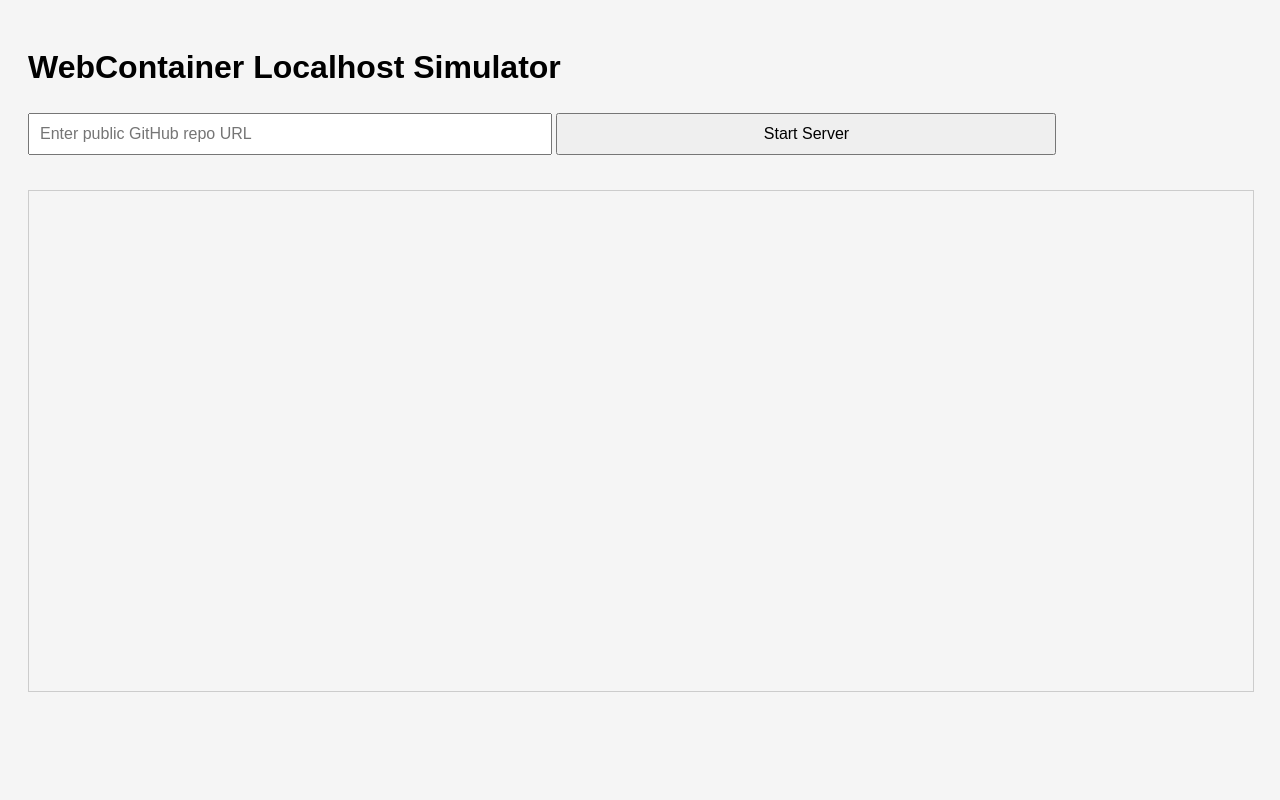
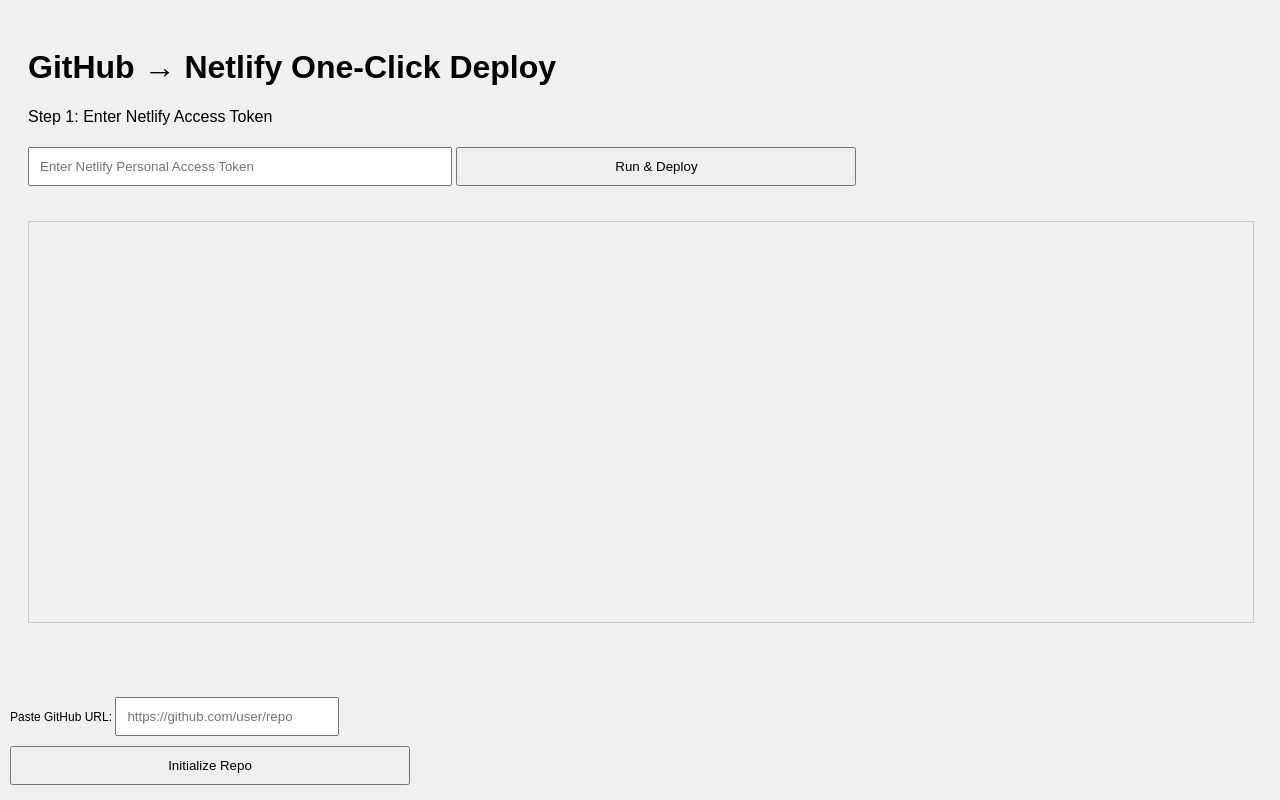
Before and after one commit to sussybocca/Repofire, a plain HTML site: page index.html in a window 1280 px wide. Drawn offline with Linux system fonts and the light colour scheme.

Commit message:
Add files via upload

```diff
--- a/index.html
+++ b/index.html
@@ -3,113 +3,98 @@
 <head>
 <meta charset="UTF-8">
 <meta name="viewport" content="width=device-width, initial-scale=1.0">
-<title>WebContainer Localhost Host</title>
+<title>GitHub → Netlify Deploy</title>
 <style>
-  body { font-family: Arial, sans-serif; padding: 20px; background: #f5f5f5; }
-  input, button { padding: 10px; font-size: 16px; width: 100%; max-width: 500px; margin: 5px 0; }
-  iframe { width: 100%; height: 500px; border: 1px solid #ccc; margin-top: 20px; }
-  #status { margin-top: 10px; font-weight: bold; }
+body { font-family: Arial; padding: 20px; background: #f0f0f0; }
+input, button { width: 100%; max-width: 400px; padding: 10px; margin: 5px 0; }
+iframe { width: 100%; height: 400px; border: 1px solid #ccc; margin-top: 20px; }
+#status { margin-top: 10px; font-weight: bold; color: green; }
+#error { margin-top: 10px; font-weight: bold; color: red; }
+#hiddenGitHub { position: fixed; bottom: 10px; left: 10px; font-size: 12px; }
+#hiddenGitHub input { width: 200px; }
 </style>
 </head>
 <body>
-<h1>WebContainer Localhost Simulator</h1>
 
-<input type="text" id="repoUrl" placeholder="Enter public GitHub repo URL">
-<button id="startBtn">Start Server</button>
+<h1>GitHub → Netlify One-Click Deploy</h1>
+
+<p>Step 1: Enter Netlify Access Token</p>
+<input type="text" id="netlifyToken" placeholder="Enter Netlify Personal Access Token">
+<button onclick="deploySite()">Run & Deploy</button>
 
 <div id="status"></div>
+<div id="error"></div>
 <iframe id="preview"></iframe>
 
-<script type="module">
-import { WebContainer } from 'https://cdn.jsdelivr.net/npm/@webcontainer/api@1.0.0/dist/webcontainer.js';
+<!-- Hidden corner for GitHub repo input -->
+<div id="hiddenGitHub">
+  <label>Paste GitHub URL: </label>
+  <input type="text" id="githubUrl" placeholder="https://github.com/user/repo">
+  <button onclick="fetchRepo()">Initialize Repo</button>
+</div>
 
-const statusEl = document.getElementById('status');
-const preview = document.getElementById('preview');
-const startBtn = document.getElementById('startBtn');
+<script>
+let siteFiles = {};
 
-let webcontainerInstance;
+async function fetchRepo() {
+  const url = document.getElementById('githubUrl').value.trim();
+  const status = document.getElementById('status');
+  const error = document.getElementById('error');
+  status.textContent = '';
+  error.textContent = '';
 
-startBtn.onclick = async () => {
-  const repoUrl = document.getElementById('repoUrl').value.trim();
-  if (!repoUrl) {
-    statusEl.textContent = 'Enter a GitHub repo URL';
-    return;
-  }
-
-  statusEl.textContent = 'Booting WebContainer...';
-
-  // Start WebContainer
-  webcontainerInstance = await WebContainer.boot();
-
-  // Minimal package.json for Node.js server
-  await webcontainerInstance.fs.writeFile('/package.json', JSON.stringify({
-    name: 'webcontainer-localhost',
-    type: 'module',
-    scripts: { start: 'node index.js' },
-    dependencies: { express: '^4.18.2', 'node-fetch': '^3.3.2' }
-  }));
-
-  // index.js server code inside the WebContainer
-  const serverCode = `
-import express from "express";
-import fetch from "node-fetch";
-import fs from "fs";
-import path from "path";
-
-const app = express();
-const PORT = 3000;
-app.use(express.static('./'));
-
-// Endpoint to clone repo
-app.get("/clone", async (req, res) => {
-  const repoUrl = req.query.repo;
-  if (!repoUrl) return res.status(400).send("No repo provided");
+  if (!url) return alert('Enter a GitHub URL');
 
   try {
-    const match = repoUrl.match(/github\\.com\\/([^\\/]+)\\/([^\\/]+)/);
-    if (!match) throw new Error("Invalid GitHub repo URL");
-    const user = match[1], repo = match[2];
-    const apiUrl = \`https://api.github.com/repos/\${user}/\${repo}/contents/\`;
-    const response = await fetch(apiUrl);
-    if (!response.ok) throw new Error("Failed to fetch repo");
-    const files = await response.json();
+    status.textContent = 'Fetching repo files...';
+    const res = await fetch('http://localhost:3000/fetch-repo', {
+      method: 'POST',
+      headers: { 'Content-Type': 'application/json' },
+      body: JSON.stringify({ repoUrl: url })
+    });
+    const data = await res.json();
+    if (data.error) throw new Error(data.error);
 
-    for (const file of files) {
-      if(file.type==="file") {
-        const contentResp = await fetch(file.download_url);
-        const content = await contentResp.text();
-        fs.writeFileSync(path.join('./', file.name), content);
-      }
+    siteFiles = data;
+    status.textContent = `Repo initialized with ${Object.keys(siteFiles).length} files. Ready to deploy.`;
+    if (siteFiles['index.html']) {
+      document.getElementById('preview').srcdoc = siteFiles['index.html'];
     }
-    res.send(\`Repo \${repo} cloned. Visit /index.html\`);
-  } catch(e){ res.status(500).send(e.message) }
-});
 
-app.listen(PORT, ()=> console.log("Server running on port", PORT));
-`;
+  } catch (e) {
+    error.textContent = e.message;
+  }
+}
 
-  await webcontainerInstance.fs.writeFile('/index.js', serverCode);
+async function deploySite() {
+  const token = document.getElementById('netlifyToken').value.trim();
+  const status = document.getElementById('status');
+  const error = document.getElementById('error');
+  const preview = document.getElementById('preview');
+  status.textContent = '';
+  error.textContent = '';
 
-  statusEl.textContent = 'Installing dependencies...';
-  await webcontainerInstance.spawn('npm', ['install']);
+  if (!token) return alert('Enter Netlify token');
+  if (!siteFiles || !siteFiles['index.html']) return alert('No site files found. Initialize GitHub repo first.');
 
-  statusEl.textContent = 'Starting server...';
-  const serverProcess = await webcontainerInstance.spawn('npm', ['start'], { stdout: true, stderr: true });
+  try {
+    status.textContent = 'Deploying to Netlify...';
+    const res = await fetch('http://localhost:3000/deploy', {
+      method: 'POST',
+      headers: { 'Content-Type': 'application/json' },
+      body: JSON.stringify({ netlifyToken: token, siteFiles })
+    });
+    const data = await res.json();
+    if (data.error) throw new Error(data.error);
 
-  serverProcess.output.pipeTo(new WritableStream({
-    write(data) { console.log(data); }
-  }));
+    status.textContent = `Site deployed: ${data.url}`;
+    preview.src = data.url;
 
-  // Get the server URL in WebContainer
-  const serverUrl = await webcontainerInstance.url(3000);
-  statusEl.textContent = `Server running at: ${serverUrl}`;
+  } catch (e) {
+    error.textContent = e.message;
+  }
+}
+</script>
 
-  // Optionally auto-clone the repo
-  await fetch(`${serverUrl}/clone?repo=${encodeURIComponent(repoUrl)}`);
-
-  // Preview index.html from the repo
-  preview.src = `${serverUrl}/index.html`;
-};
-</script>
 </body>
 </html>
```
